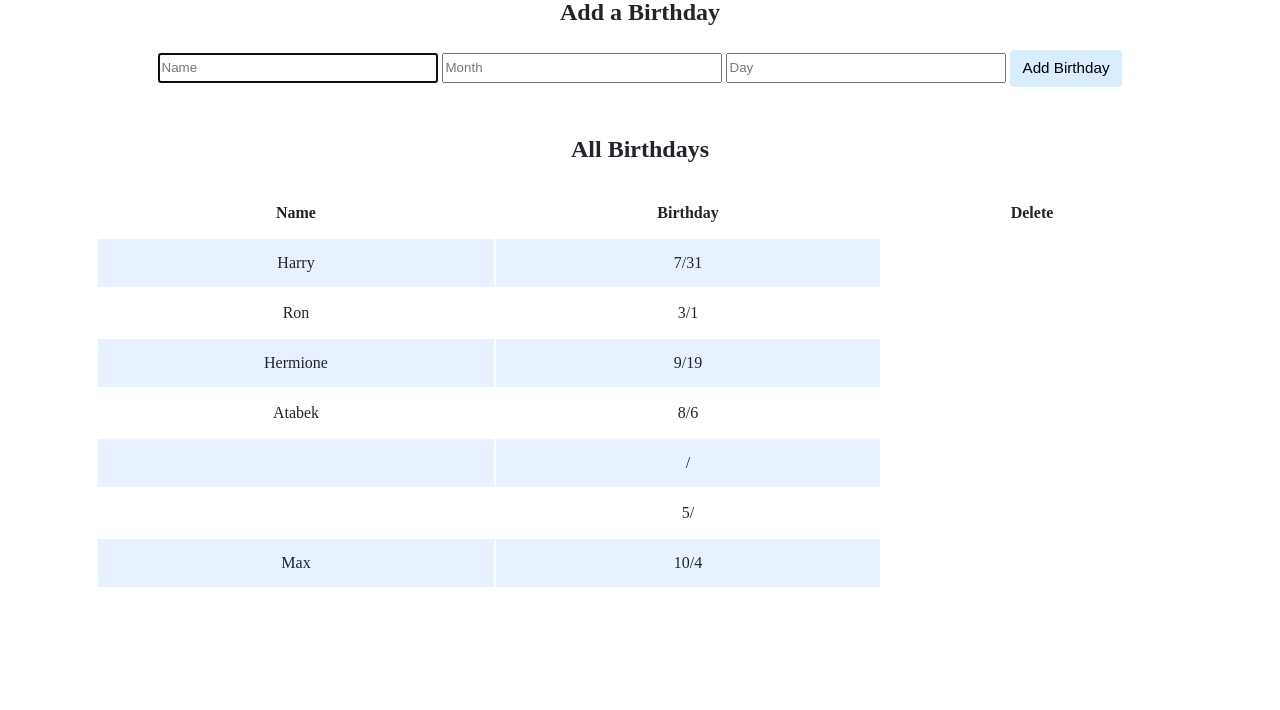
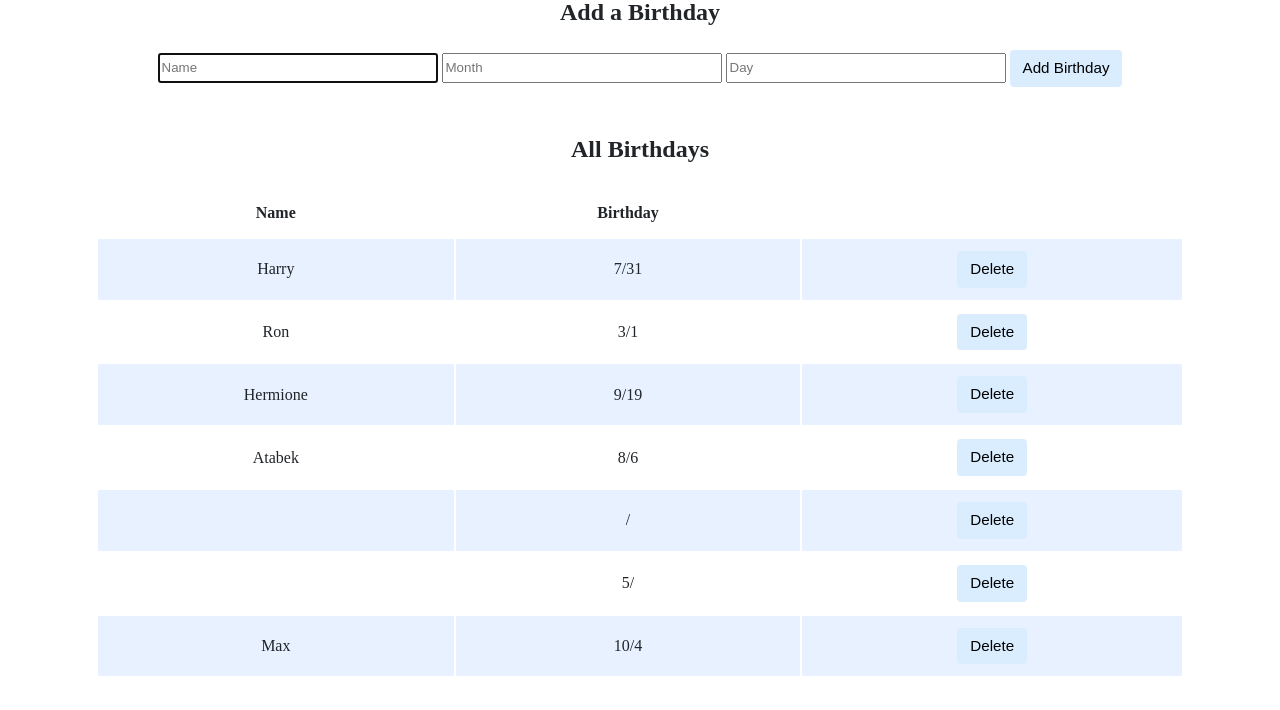
Before and after one commit to Atabek786/cs50code, a Flask app: page / in a window 1280 px wide. Shown: the part 266-976 px from the top of the page. Before the commit the page ends 853 px from the top, so only its background shows below. Run offline with Flask 3, Linux system fonts and the light colour scheme; some libraries are stand-ins or nearby versions.

Commit message:
Sun, Jul 9, 2023, 11:37 PM +03:00

```diff
--- a/birthdays/app.py
+++ b/birthdays/app.py
@@ -37,3 +37,11 @@ def index():
         birthdays = db.execute("SELECT * FROM birthdays")
 
         return render_template("index.html", birthdays=birthdays)
+
+@app.route("/delete", methods=["POST"])
+def delete():
+    birthday_id = request.form.get("id")
+
+    db.execute("DELETE FROM birthdays WHERE id = ?", birthday_id)
+
+    return redirect("/")
--- a/birthdays/templates/index.html
+++ b/birthdays/templates/index.html
@@ -30,7 +30,7 @@
                         <tr>
                             <th>Name</th>
                             <th>Birthday</th>
-                            <th>Delete</th>
+                            <th></th>
                         </tr>
                     </thead>
                     <tbody>
@@ -38,6 +38,12 @@
                             <tr>
                                 <td>{{ birthd.name }}</td>
                                 <td>{{ birthd.month }}/{{ birthd.day }}</td>
+                                <td>
+                                    <form action="/delete" method="post">
+                                        <input type="hidden" name="id" value="{{ birthd.id}}">
+                                        <button type="submit" id="delete-{{birthd.id }}">Delete</button>
+                                    </form>
+                                </td>
                             </tr>
                         {% endfor %}
                     </tbody>
```
Also changed, not shown: birthdays/birthdays.db.
